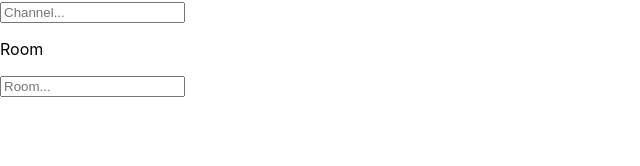
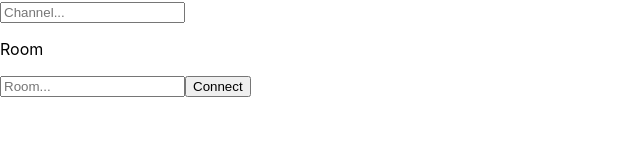
Before and after one commit to smcbride1/action-cable-debugger, a React (Create React App) app: page / in a window 1280 px wide. Shown: the part 125-291 px from the top of the page, without its empty margins (0-640 px from the left). Built offline with nearby package versions, Linux system fonts and the light colour scheme.

Commit message:
Created Button component

```diff
--- a/src/App.js
+++ b/src/App.js
@@ -2,8 +2,12 @@ import logo from './logo.svg';
 import './App.css';
 import InputBox from './components/InputBox'
 import ElementLabel from './components/ElementLabel';
+import Button from './components/Button';
 
 function App() {
+  const connect = () => {
+  }
+
   return (
     <>
       <ElementLabel text="Server Address"/>
@@ -12,6 +16,7 @@ function App() {
       <InputBox placeholder="Channel..."/>
       <ElementLabel text="Room"/>
       <InputBox placeholder="Room..."/>
+      <Button text="Connect" onClick={connect}/>
     </>
   );
 }
--- /dev/null
+++ b/src/components/Button.js
@@ -0,0 +1,5 @@
+export default function Button(props) {
+    return(
+        <button onClick={props.onClick}>{props.text}</button>
+    )
+}
```
